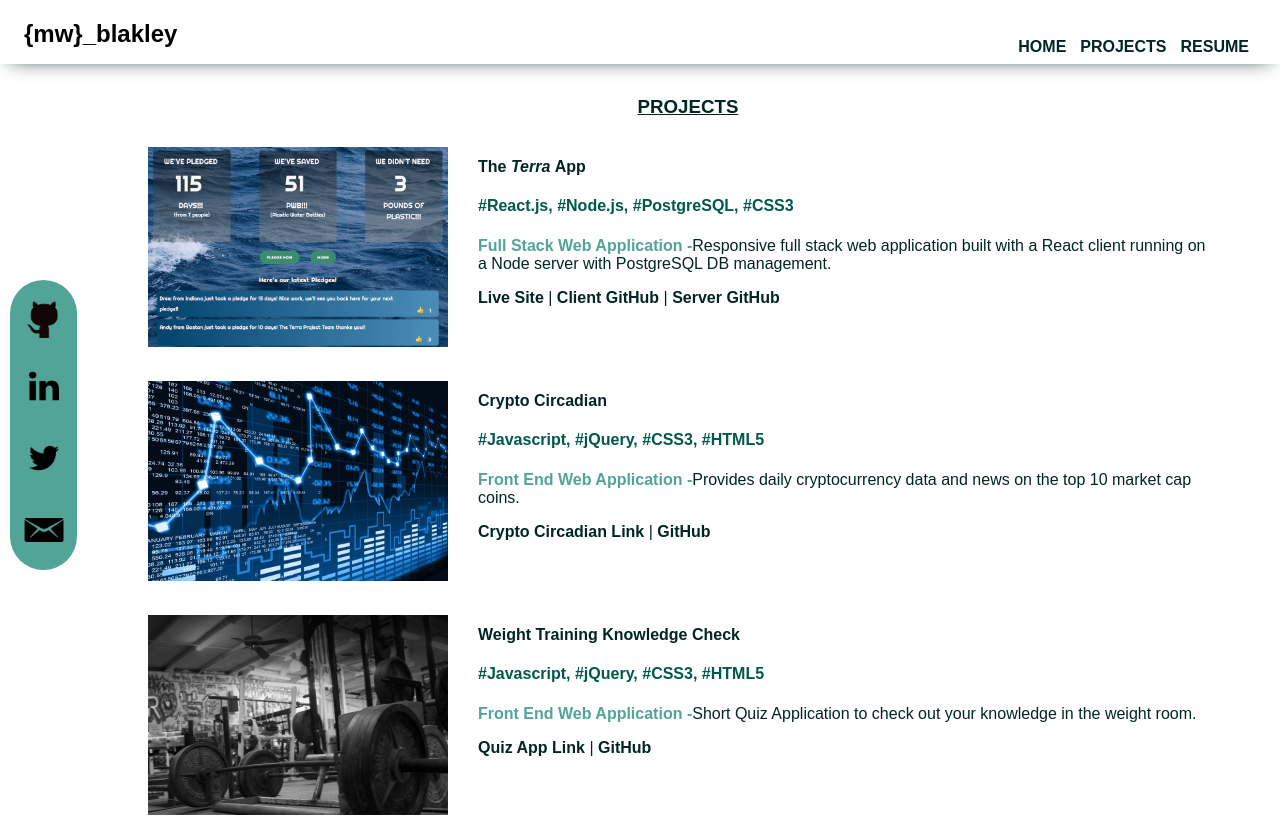
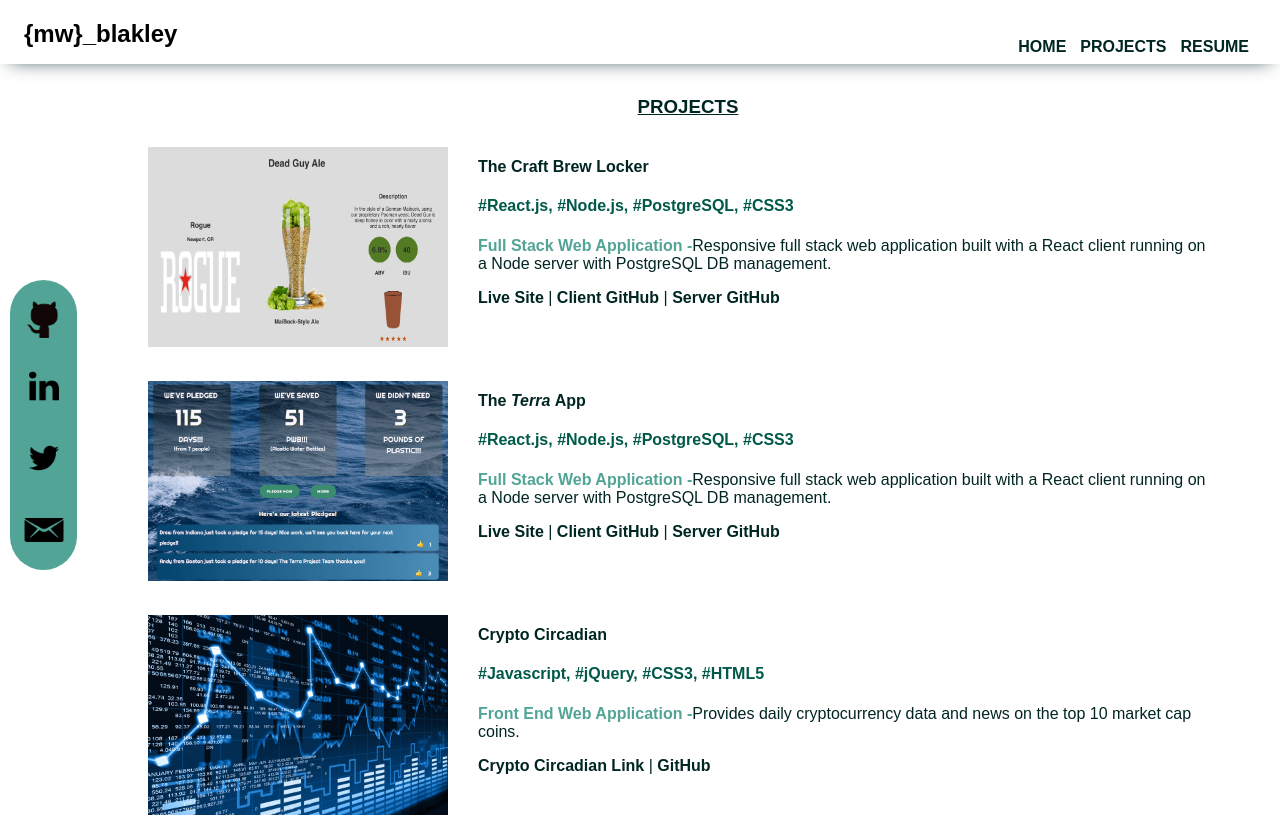
Before and after one commit to mblakley4/react-portfolio, a React (Create React App) app: page /projects in a window 1280 px wide. Shown: the top 817 px of the page. Built offline with nearby package versions, Linux system fonts and the light colour scheme; no server answers.

Commit message:
cbl project added

```diff
--- a/src/Projects/Projects.js
+++ b/src/Projects/Projects.js
@@ -1,6 +1,7 @@
 import React, { Component } from 'react'
 import cryptoInvest from '../images/cryptoInvest.jpg'
 import terraApp from '../images/terra_app.png'
+import beerData from '../images/beerData.png'
 import gym from '../images/gym.jpg'
 
 export default class Projects extends Component {
@@ -9,6 +10,54 @@ export default class Projects extends Component {
       <div className='projectPage'>
         <section>
           <h3>PROJECTS</h3>
+          <div className='project-container'>
+            <div className='project-img'>
+              <a
+                href="https://cbl-app.now.sh/"
+                target="_blank"
+                rel="noopener noreferrer"
+              >
+                <img
+                  className='cbl-app-img'
+                  src={beerData}
+                  alt='The Craft Brew Locker'
+                  />
+              </a>
+            </div>
+            <div className='project-details'>
+              <h4>The Craft Brew Locker</h4>
+              <h4 className='hash1'>#React.js, #Node.js, #PostgreSQL, #CSS3</h4>
+              <p>
+                <span className='hash2'>Full Stack Web Application -</span>
+                Responsive full stack web application built with a React client running on a Node server with PostgreSQL
+                DB management.
+              </p>
+              <a
+                href="https://cbl-app.now.sh/"
+                target="_blank"
+                rel="noopener noreferrer"
+              >
+                Live Site
+              </a>
+              <span> | </span>
+              <a
+                href="https://github.com/mblakley4/Craft-Brew-Locker-App"
+                target="_blank"
+                rel="noopener noreferrer"
+              >
+                Client GitHub
+              </a>
+              <span> | </span>
+              <a
+                href="https://github.com/mblakley4/cbl-api"
+                target="_blank"
+                rel="noopener noreferrer"
+              >
+                Server GitHub
+              </a>
+            </div>
+          </div>
+
           <div className='project-container'>
             <div className='project-img'>
               <a
```
Also changed, not shown: src/images/beerData.png (added).
